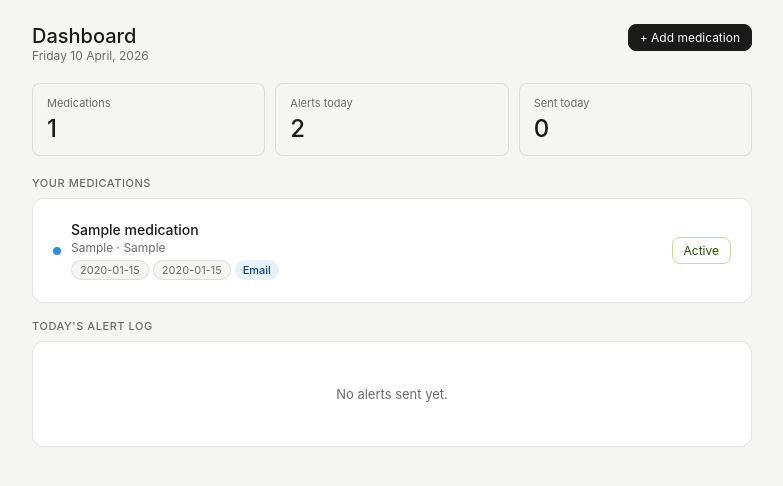
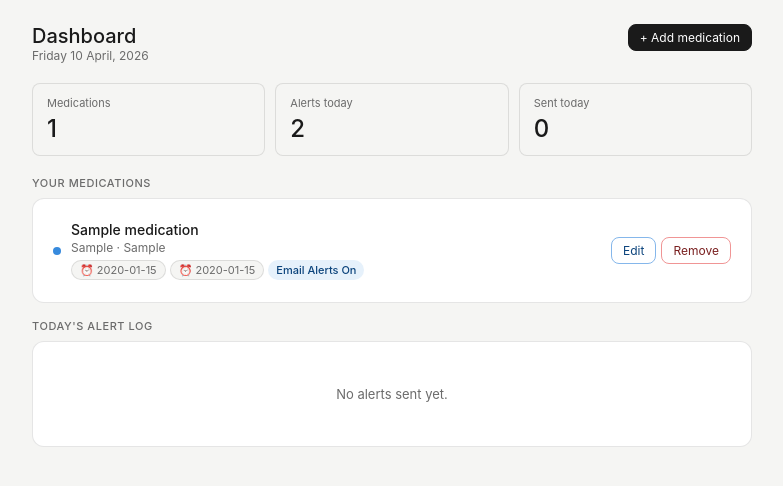
Before and after one commit to Chaitanya-Prakash-Donga/Medihabit-Reminder-System, a Flask app: page /dashboard in a window 1280 px wide. Shown: the part 54-540 px from the top of the page, without its empty margins (248-1031 px from the left). Run offline with Flask 3, Linux system fonts and the light colour scheme; the visitor is signed in with stand-in values (Sample User, id 1); tables that the repository leaves empty hold one stand-in row (values such as "Sample post").

Commit message:
Update dashboard.html

```diff
--- a/templates/dashboard.html
+++ b/templates/dashboard.html
@@ -5,7 +5,6 @@
 <meta name="viewport" content="width=device-width,initial-scale=1.0"/>
 <title>MediHabit — Dashboard</title>
 <style>
-/* ... (Keep your existing CSS exactly as it is) ... */
 *,*::before,*::after{box-sizing:border-box;margin:0;padding:0}
 :root{--bg:#f5f5f3;--surface:#fff;--border:rgba(0,0,0,0.1);--text:#1a1a1a;--muted:#6b6b6b;--accent:#1a1a1a;--accent-fg:#fff;--info-bg:#E6F1FB;--info:#0C447C;--success-bg:#EAF3DE;--success:#27500A;--danger-bg:#FCEBEB;--danger:#791F1F;--radius:8px;--radius-lg:12px}
 body{font-family:-apple-system,BlinkMacSystemFont,'Segoe UI',sans-serif;background:var(--bg);color:var(--text);font-size:14px;min-height:100vh}
@@ -39,7 +38,6 @@ label{display:block;font-size:11px;color:var(--muted);margin-bottom:4px}
 .btn-cancel{background:transparent;color:var(--muted)}
 .badge{font-size:11px;font-weight:500;padding:3px 8px;border-radius:20px}
 .b-blue{background:var(--info-bg);color:var(--info)}
-.b-green{background:var(--success-bg);color:var(--success)}
 .med-row{display:flex;align-items:center;gap:10px;padding:10px 0;border-bottom:1px solid var(--border)}
 .med-row:last-child{border-bottom:none}
 .med-dot{width:8px;height:8px;border-radius:50%;flex-shrink:0}
@@ -114,7 +112,12 @@ label{display:block;font-size:11px;color:var(--muted);margin-bottom:4px}
         <div class="row2">
           <div class="field"><label>Dosage</label><input type="text" name="dose" placeholder="e.g. 1 tablet"/></div>
           <div class="field"><label>Frequency</label>
-            <select name="frequency"><option>Once daily</option><option>Twice daily</option><option>Three times daily</option><option>As needed</option></select>
+            <select name="frequency">
+                <option>Once daily</option>
+                <option>Twice daily</option>
+                <option>Three times daily</option>
+                <option>As needed</option>
+            </select>
           </div>
         </div>
         <div class="row2">
@@ -145,13 +148,16 @@ label{display:block;font-size:11px;color:var(--muted);margin-bottom:4px}
             <div class="med-name">{{ m.name }}</div>
             <div class="med-sub">{{ m.dose if m.dose else '' }} · {{ m.frequency }}</div>
             <div class="chips">
-              <span class="chip">{{ m.time1 }}</span>
-              {% if m.time2 %}<span class="chip">{{ m.time2 }}</span>{% endif %}
-              {% if m.email_enabled %}<span class="badge b-blue">Email</span>{% endif %}
+              <span class="chip">⏰ {{ m.time1 }}</span>
+              {% if m.time2 %}<span class="chip">⏰ {{ m.time2 }}</span>{% endif %}
+              {% if m.email_enabled %}<span class="badge b-blue">Email Alerts On</span>{% endif %}
             </div>
           </div>
           <div class="med-acts">
-            <button class="btn btn-sm btn-success">Active</button>
+            <a href="/medication/edit/{{ m.id }}" class="btn btn-sm btn-info">Edit</a>
+            <form action="/medication/delete/{{ m.id }}" method="POST" style="display:inline;" onsubmit="return confirm('Remove {{ m.name }}?');">
+              <button type="submit" class="btn btn-sm btn-danger">Remove</button>
+            </form>
           </div>
         </div>
         {% endfor %}
@@ -198,8 +204,7 @@ function toast(msg){
     setTimeout(() => t.style.display = 'none', 2500);
 }
 
-// Logic to calculate total alerts for the stat card
-const medsCount = {{ meds|length }};
+// Stats Calculation
 let totalAlerts = 0;
 {% for m in meds %}
     totalAlerts += 1;
@@ -207,7 +212,7 @@ let totalAlerts = 0;
 {% endfor %}
 document.getElementById('s-alerts').textContent = totalAlerts;
 
-// Show flash messages if they exist from Flask
+// Flash messages from Flask
 {% with messages = get_flashed_messages() %}
   {% if messages %}
     toast("{{ messages[0] }}");
```
